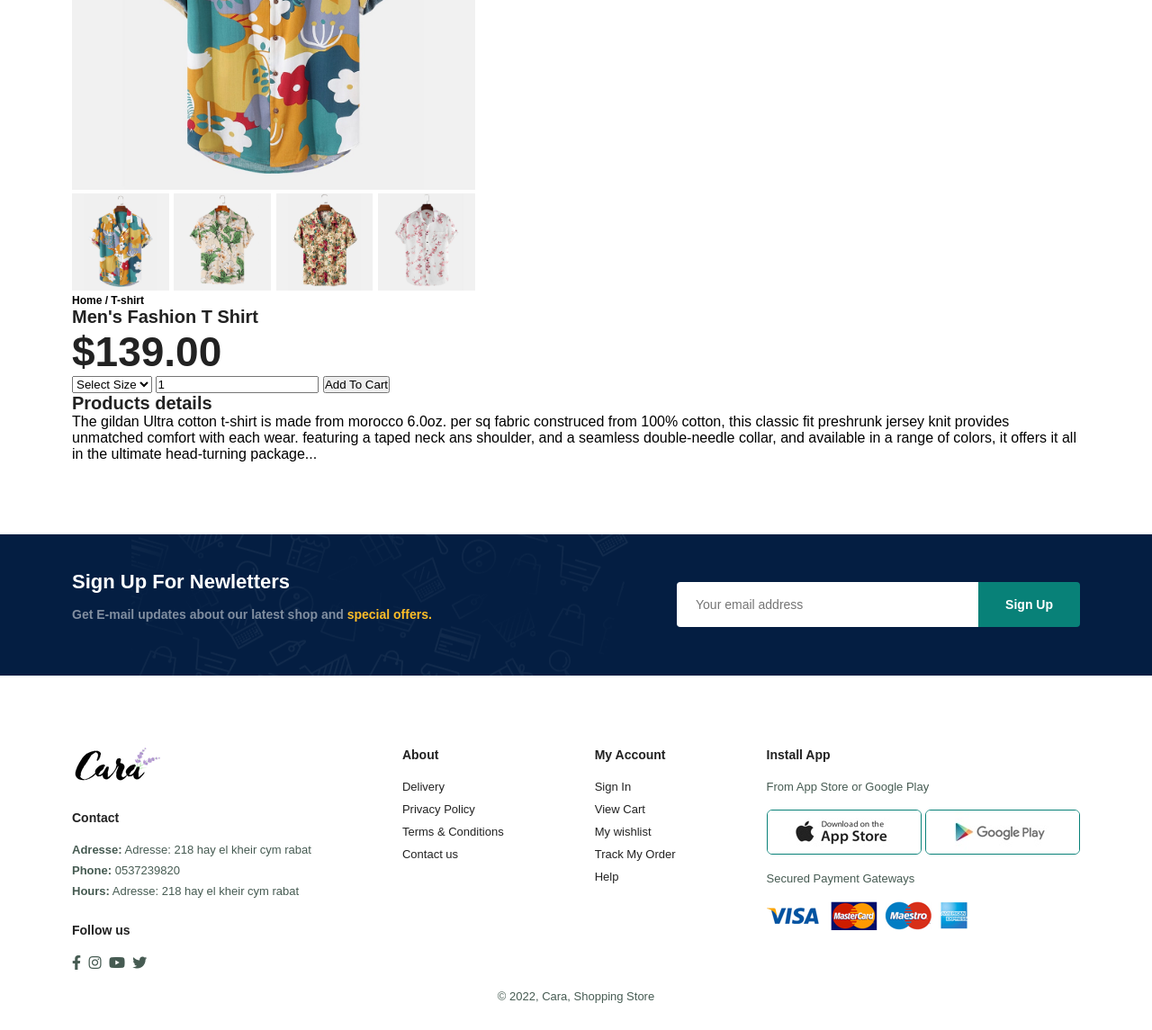
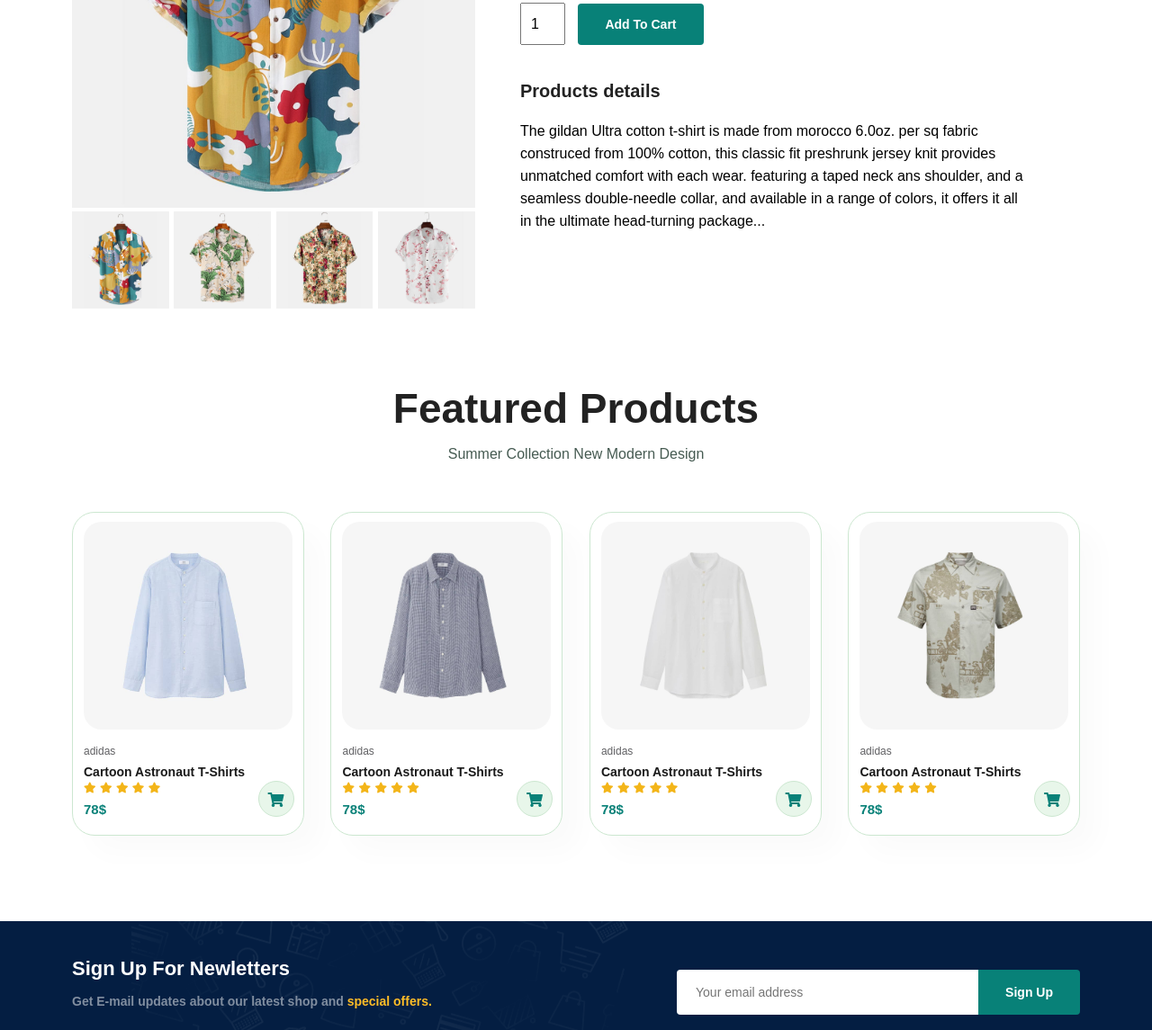
Before and after one commit to RabieRAZINE/E-commerceStore, a plain HTML site: page singleproduct.html in a window 1280 px wide. Shown: the part 361-1506 px from the top of the page at 90% size. Drawn offline with Linux system fonts and the light colour scheme.

Commit message:
Make singleproduct page responsive

```diff
--- a/singleproduct.html
+++ b/singleproduct.html
@@ -64,13 +64,84 @@
                 <option>Large</option>
             </select>
             <input type="number" value="1">
-            <button>Add To Cart</button>
+            <button class="normal">Add To Cart</button>
             <h4>Products details</h4>
             <span>The gildan Ultra cotton t-shirt is made from morocco 6.0oz. per sq
                 fabric construced from 100% cotton, this classic fit preshrunk jersey knit
                 provides unmatched comfort with each wear. featuring a taped neck ans shoulder,
                 and a seamless double-needle collar, and available in a range of colors, it offers it all
                 in the ultimate head-turning package...</span>
+        </div>
+    </section>
+
+    <section id="product1" class="section-p1">
+        <h2>Featured Products</h2>
+        <p>Summer Collection New Modern Design</p>
+        <div class="pro-container">
+            <div class="pro">
+                <img src="img/products/n1.jpg" alt="">
+                <div class="des">
+                    <span>adidas</span>
+                    <h5>Cartoon Astronaut T-Shirts</h5>
+                    <div class="star">
+                        <i class="fas fa-star"></i>
+                        <i class="fas fa-star"></i>
+                        <i class="fas fa-star"></i>
+                        <i class="fas fa-star"></i>
+                        <i class="fas fa-star"></i>
+                    </div>
+                    <h4>78$</h4>
+                </div>
+                <a href="#"><i class="fas fa-shopping-cart cart"></i></a>
+            </div>
+            <div class="pro">
+                <img src="img/products/n2.jpg" alt="">
+                <div class="des">
+                    <span>adidas</span>
+                    <h5>Cartoon Astronaut T-Shirts</h5>
+                    <div class="star">
+                        <i class="fas fa-star"></i>
+                        <i class="fas fa-star"></i>
+                        <i class="fas fa-star"></i>
+                        <i class="fas fa-star"></i>
+                        <i class="fas fa-star"></i>
+                    </div>
+                    <h4>78$</h4>
+                </div>
+                <a href="#"><i class="fas fa-shopping-cart cart"></i></a>
+            </div>
+            <div class="pro">
+                <img src="img/products/n3.jpg" alt="">
+                <div class="des">
+                    <span>adidas</span>
+                    <h5>Cartoon Astronaut T-Shirts</h5>
+                    <div class="star">
+                        <i class="fas fa-star"></i>
+                        <i class="fas fa-star"></i>
+                        <i class="fas fa-star"></i>
+                        <i class="fas fa-star"></i>
+                        <i class="fas fa-star"></i>
+                    </div>
+                    <h4>78$</h4>
+                </div>
+                <a href="#"><i class="fas fa-shopping-cart cart"></i></a>
+            </div>
+            <div class="pro">
+                <img src="img/products/n4.jpg" alt="">
+                <div class="des">
+                    <span>adidas</span>
+                    <h5>Cartoon Astronaut T-Shirts</h5>
+                    <div class="star">
+                        <i class="fas fa-star"></i>
+                        <i class="fas fa-star"></i>
+                        <i class="fas fa-star"></i>
+                        <i class="fas fa-star"></i>
+                        <i class="fas fa-star"></i>
+                    </div>
+                    <h4>78$</h4>
+                </div>
+                <a href="#"><i class="fas fa-shopping-cart cart"></i></a>
+            </div>
         </div>
     </section>
 
@@ -136,6 +207,24 @@
         </div>
     </footer>
 
+    <script>
+        var MainImg = document.getElementById("MainImg");
+        var smallimg = document.getElementsByClassName("small-img");
+
+        smallimg[0].onclick = function(){
+            MainImg.src = smallimg[0].src;
+        }
+        smallimg[1].onclick = function(){
+            MainImg.src = smallimg[1].src;
+        }
+        smallimg[2].onclick = function(){
+            MainImg.src = smallimg[2].src;
+        }
+        smallimg[3].onclick = function(){
+            MainImg.src = smallimg[3].src;
+        }
+    </script>
+
     <script src="script.js"></script>
 </body>
 </html>
--- a/style.css
+++ b/style.css
@@ -553,6 +553,24 @@ footer .copyright {
 }
 /* Single Product */
 
+#prodetails {
+    display: flex;
+    margin-top: 20px;
+
+}
+#prodetails .single-pro-details {
+    width: 50%;
+    padding-top: 30px;
+}
+
+#prodetails .single-pro-details h4 {
+    padding: 40px 0 20px 0;
+}
+
+#prodetails .single-pro-details h2 {
+    font-size: 26px;
+}
+
 #prodetails .single-pro-image {
     width: 40%;
     margin-right: 50px;
@@ -566,6 +584,31 @@ footer .copyright {
     flex-basis: 24%;
     cursor: pointer;
 }
+#prodetails .single-pro-details select {
+    display: block;
+    padding: 5px 10px;
+    margin-bottom: 10px;
+}
+
+#prodetails .single-pro-details input {
+    width: 50px;
+    height: 47px;
+    padding-left: 10px;
+    font-size: 16px;
+    margin-right: 10px;
+}
+#prodetails .single-pro-details input:focus {
+    outline: none;
+}
+
+#prodetails .single-pro-details button {
+    background-color: #088178;
+    color: #fff;
+}
+#prodetails .single-pro-details span {
+    line-height: 25px;
+}
+
 
 /* Start Media Query $*/
 
@@ -708,4 +751,18 @@ footer .copyright {
     footer .copyright{
         text-align: start;
     }
+
+    /*single product*/
+
+    #prodetails {
+        display: flex;
+        flex-direction: column;
+    }
+    #prodetails .single-pro-image {
+        width: 100%;
+        margin-right: 0px;
+    }
+    #prodetails .single-pro-details {
+        width: 100%;
+    }
 }
```
Also changed, not shown: shop.html (+1 -1 lines).
